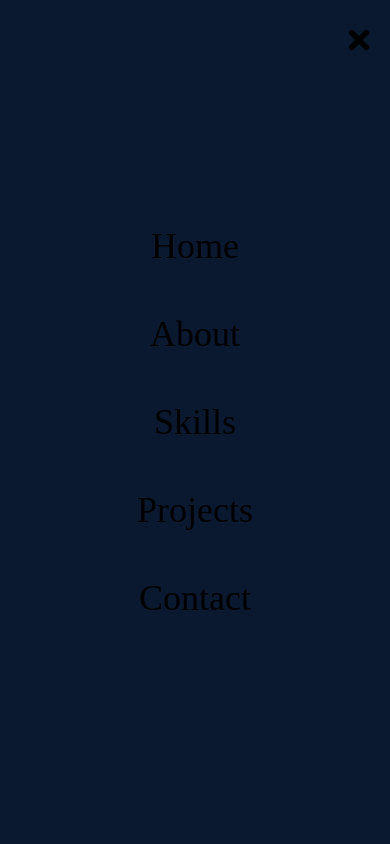
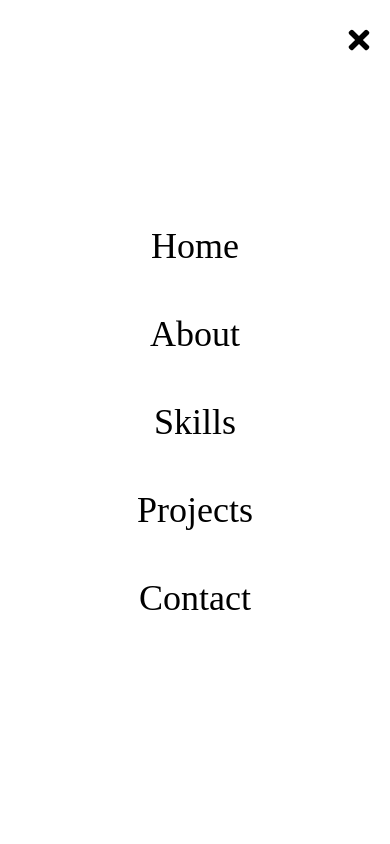
Before and after one commit to Stevenson-Suhardy/React-Portfolio, a React (Create React App) app: page / in a window 390 px wide. Both pictures are taken after a click on the element 359 px from the left and 40 px from the top of the page. Shown: the top 844 px of the page. Built offline with nearby package versions, Linux system fonts and the light colour scheme.

Commit message:
Fixed mobile menu

```diff
--- a/src/components/Navbar.jsx
+++ b/src/components/Navbar.jsx
@@ -57,14 +57,34 @@ const Navbar = () => {
         className={
           !nav
             ? "hidden"
-            : "absolute top-0 left-0 w-full h-screen bg-[#0A192F] flex flex-col justify-center items-center"
+            : "absolute top-0 left-0 w-full h-screen flex flex-col justify-center items-center bg-white"
         }
       >
-        <li className="py-6 text-4xl">Home</li>
-        <li className="py-6 text-4xl">About</li>
-        <li className="py-6 text-4xl">Skills</li>
-        <li className="py-6 text-4xl">Projects</li>
-        <li className="py-6 text-4xl">Contact</li>
+        <li className="py-6 text-4xl">
+          <Link onClick={closeMenu} to="home" smooth={true} duration={500}>
+            Home
+          </Link>
+        </li>
+        <li className="py-6 text-4xl">
+          <Link onClick={closeMenu} to="about" smooth={true} duration={500}>
+            About
+          </Link>
+        </li>
+        <li className="py-6 text-4xl">
+          <Link onClick={closeMenu} to="skills" smooth={true} duration={500}>
+            Skills
+          </Link>
+        </li>
+        <li className="py-6 text-4xl">
+          <Link onClick={closeMenu} to="projects" smooth={true} duration={500}>
+            Projects
+          </Link>
+        </li>
+        <li className="py-6 text-4xl">
+          <Link onClick={closeMenu} to="contact" smooth={true} duration={500}>
+            Contact
+          </Link>
+        </li>
       </ul>
     </div>
   );
```
